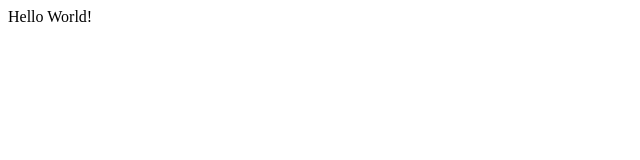
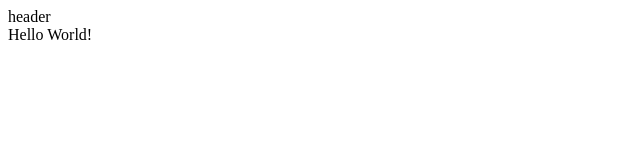
Before and after one commit to RuddyMaxWell/hello-world, a plain HTML site: page index.html in a window 1280 px wide. Shown: the whole page, without its empty margins (0-640 px from the left). Drawn offline with Linux system fonts and the light colour scheme.

Commit message:
add header text

```diff
--- a/index.html
+++ b/index.html
@@ -7,7 +7,7 @@
 </head>
 <body>
 
-  <header></header>
+  <header>header</header>
   <main></main>
   <footer>Hello World!</footer>
 
```
